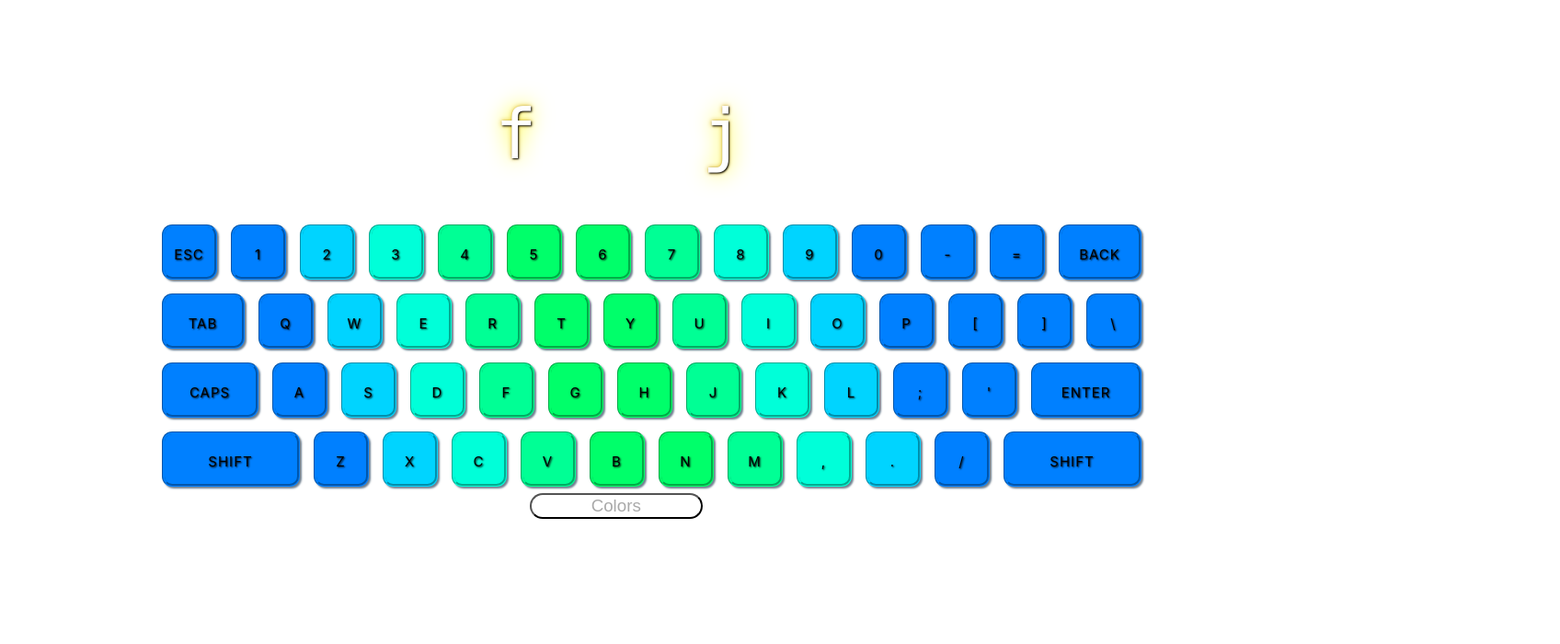
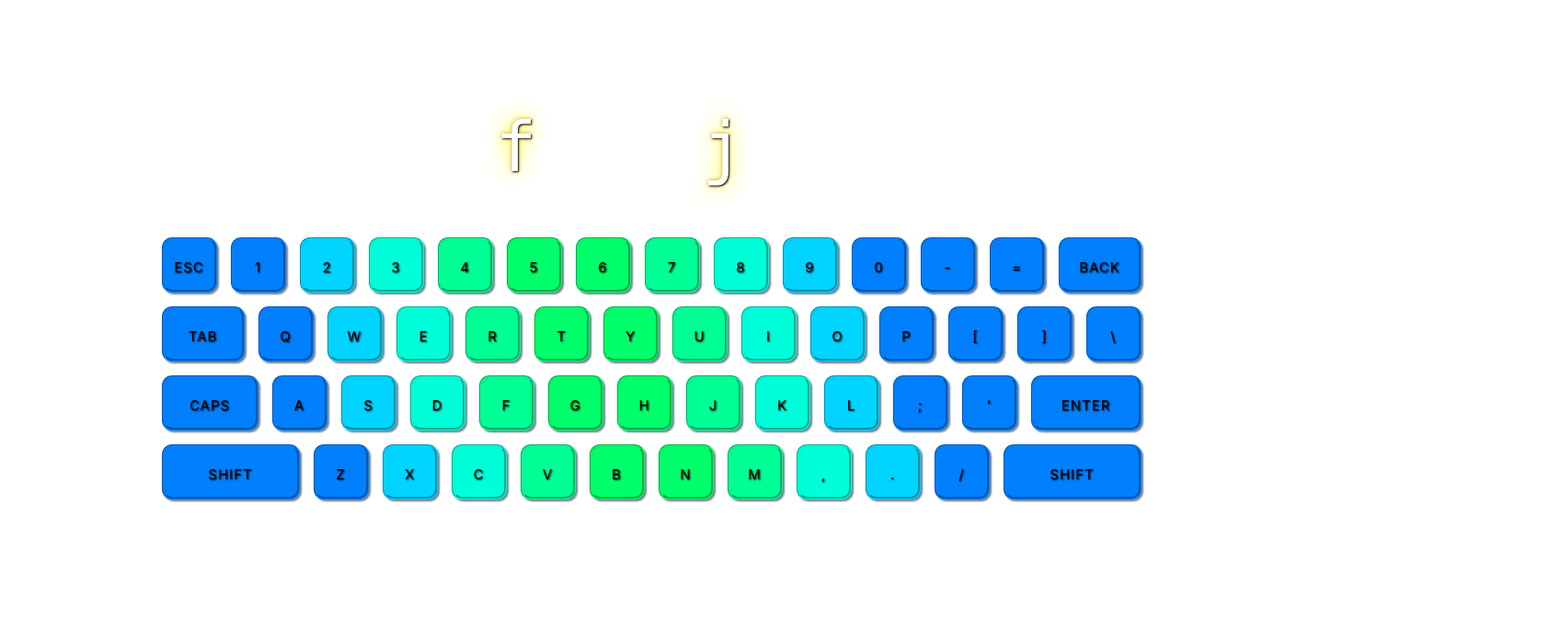
Before and after one commit to xypatel/Type-Blitz, a Vue app in the folder type-blitz/: page / in a window 1280 px wide. Shown: the top 700 px of the page at 92% size, 1696 px wide, since content can reach past the window. Built offline with nearby package versions, Linux system fonts and the light colour scheme.

Commit message:
style: adjust color button position

```diff
--- a/type-blitz/src/components/KeyboardDisplay.vue
+++ b/type-blitz/src/components/KeyboardDisplay.vue
@@ -98,10 +98,10 @@ export default {
       } else {
         keyPressed = event.key;
         switch (keyPressed) {
-          case '\-' : keyPressed = "Minus"; break;
-          case '\=' : keyPressed = "Equal"; break;
+          case '-' : keyPressed = "Minus"; break;
+          case '=' : keyPressed = "Equal"; break;
           case '\\' : keyPressed = "Backslash"; break;
-          case '\]' : keyPressed = "CloseBracket"; break;
+          case ']' : keyPressed = "CloseBracket"; break;
           case '\[' : keyPressed = "OpenBracket"; break;
           case '\;' : keyPressed = "SemiColon"; break;
           case '\'' : keyPressed = "Quote"; break;
@@ -235,16 +235,18 @@ export default {
 <style scoped>
 
 .dropdown {
-  position: relative;
-  left: 40%;
+  position: absolute;
+  left: 0;
+  bottom: 0;
   font-family: "Comic Sans MS", cursive, sans-serif;
 }
 
 .dropdown-content {
   display: none;
   position: absolute;
+  bottom: 1.25em;
   text-align: center;
-  padding-left: 1.8em;
+  padding-left: 1em;
   border-radius: 1em;
   font-size: 1.5em;
 }
```
